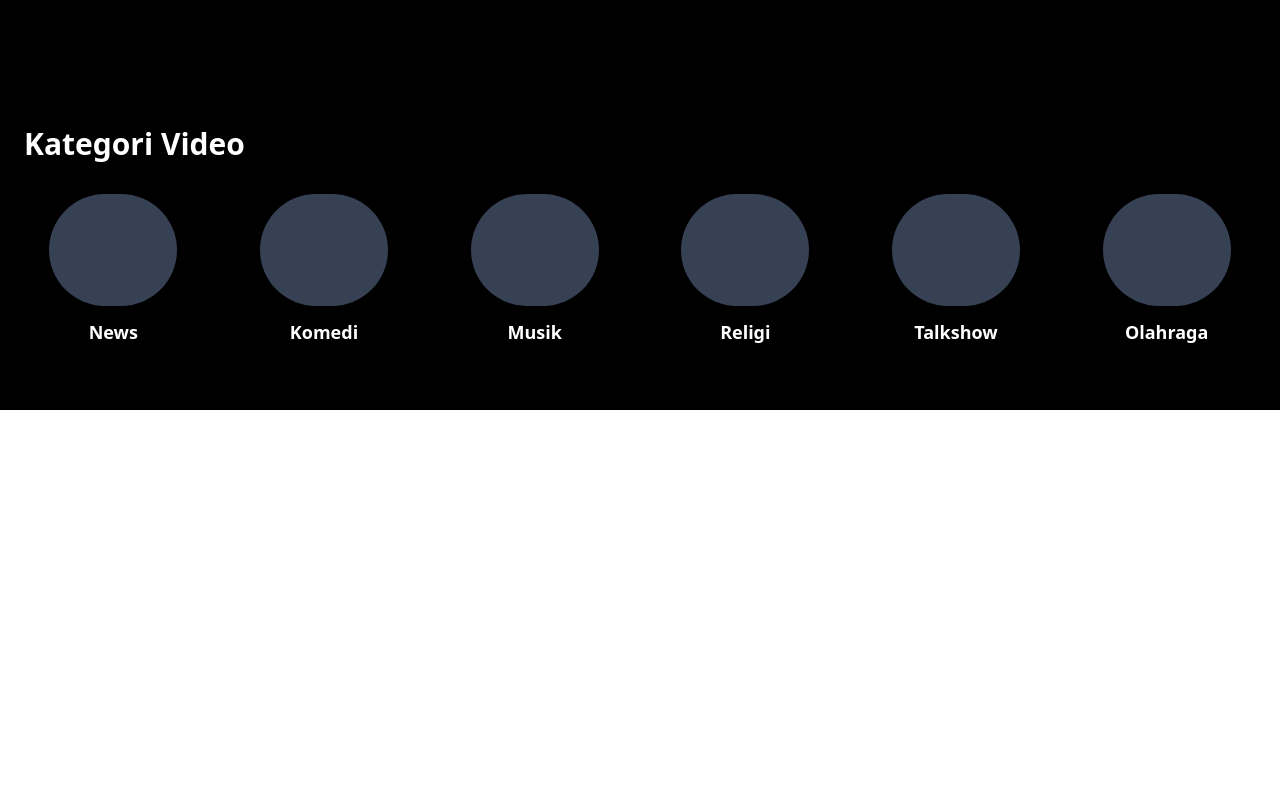
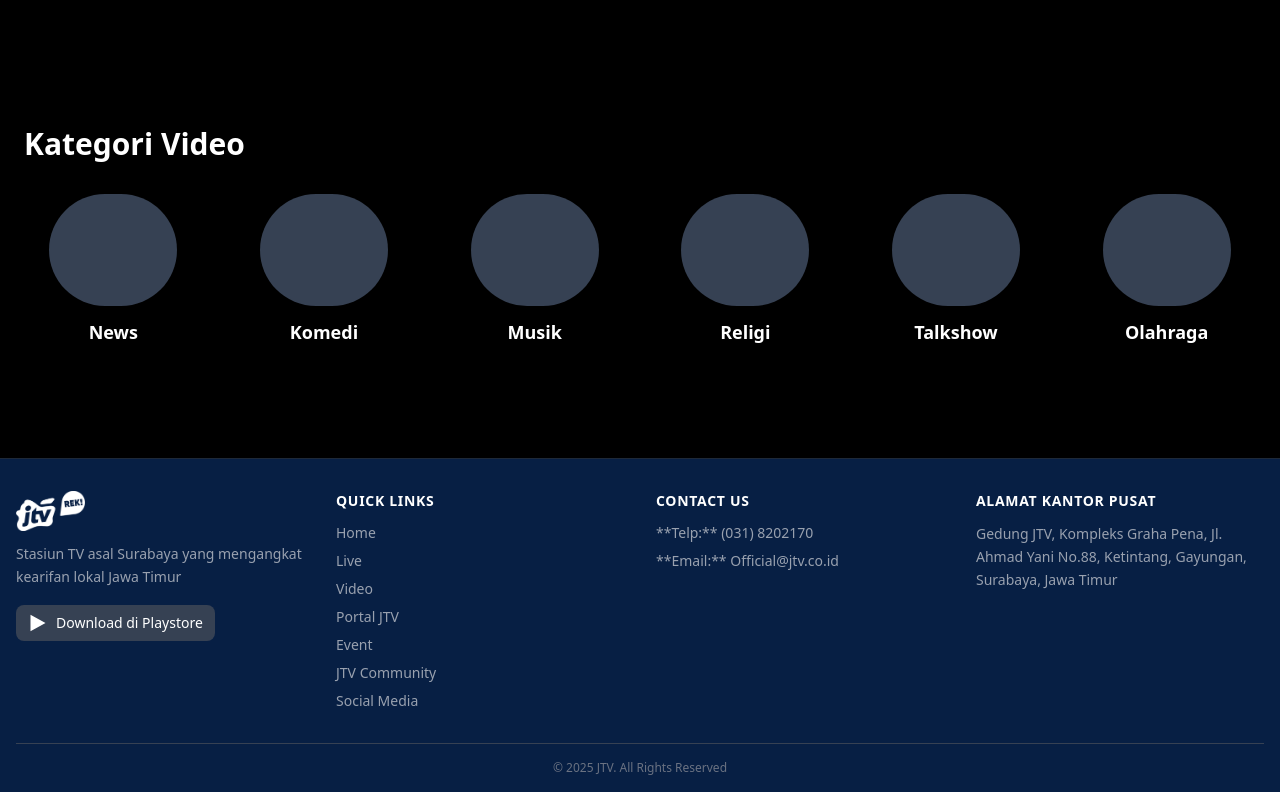
Before and after one commit to Firandita/Website-JTVHub, a Vue app: page / in a window 1280 px wide. Shown: the part 534-1326 px from the top of the page. Before the commit the page ends 944 px from the top, so only its background shows below. Built offline with nearby package versions, Linux system fonts and the light colour scheme.

Commit message:
footer bro

```diff
--- a/src/App.vue
+++ b/src/App.vue
@@ -1,5 +1,6 @@
 <script setup>
 import Navbar from './components/Navbar.vue';
+import Footer from './components/Footer.vue';
 </script>
 
 <template>
@@ -7,6 +8,7 @@ import Navbar from './components/Navbar.vue';
 
     <Navbar />
     <RouterView />
+    <Footer />
 
   </div>
 </template>
--- /dev/null
+++ b/src/components/Footer.vue
@@ -0,0 +1,65 @@
+<template>
+  <footer class="bg-[#071F44] mt-12 pt-8 pb-4 border-t border-gray-800 text-white">
+    <div class="container mx-auto px-4">
+
+      <div class="grid grid-cols-2 md:grid-cols-4 gap-8 mb-8 text-sm">
+
+        <div>
+          <img src="/jtv_putih.png" alt="JTV Logo" class="h-10 mb-3">
+
+          <p class="text-sm text-gray-400 mb-4 leading-relaxed max-w-xs">
+            Stasiun TV asal Surabaya yang mengangkat kearifan lokal Jawa Timur
+          </p>
+
+          <button class="flex items-center bg-gray-700 hover:bg-gray-600 transition duration-150 px-3 py-2 rounded-lg text-sm font-medium">
+            <svg xmlns="http://www.w3.org/2000/svg" class="w-5 h-5 mr-2" viewBox="0 0 24 24" fill="currentColor">
+                <path d="M3 2v20l18-10L3 2zm2.5 13.5l6-3.5-6-3.5v7z"/>
+            </svg>
+            Download di Playstore
+          </button>
+        </div>
+
+        <div>
+          <h4 class="font-bold mb-3 text-white uppercase tracking-wider">Quick links</h4>
+          <ul class="space-y-2 text-gray-400">
+            <li><a href="/" class="hover:text-orange-400 transition-colors">Home</a></li>
+            <li><a href="/live" class="hover:text-orange-400 transition-colors">Live</a></li>
+            <li><a href="/video" class="hover:text-orange-400 transition-colors">Video</a></li>
+            <li><a href="#" class="hover:text-orange-400 transition-colors">Portal JTV</a></li>
+            <li><a href="/event" class="hover:text-orange-400 transition-colors">Event</a></li>
+            <li><a href="/jtvcommunity" class="hover:text-orange-400 transition-colors">JTV Community</a></li>
+            <li><a href="/socialmedia" class="hover:text-orange-400 transition-colors">Social Media</a></li>
+          </ul>
+        </div>
+
+        <div>
+          <h4 class="font-bold mb-3 text-white uppercase tracking-wider">Contact us</h4>
+          <p class="text-gray-400 mb-2">
+            **Telp:** (031) 8202170
+          </p>
+          <p class="text-gray-400">
+            **Email:** Official@jtv.co.id
+          </p>
+        </div>
+
+        <div>
+          <h4 class="font-bold mb-3 text-white uppercase tracking-wider">Alamat Kantor Pusat</h4>
+          <address class="text-gray-400 not-italic leading-relaxed">
+            Gedung JTV, Kompleks Graha Pena, Jl. Ahmad Yani No.88, Ketintang, Gayungan, Surabaya, Jawa Timur
+          </address>
+        </div>
+      </div>
+
+      <div class="border-t border-gray-700 pt-4 mt-6">
+        <p class="text-xs text-gray-500 text-center">
+          © 2025 JTV. All Rights Reserved
+        </p>
+      </div>
+    </div>
+  </footer>
+</template>
+
+<script setup>
+// Jika Anda ingin menggunakan RouterLink, Anda bisa mengimpornya di sini
+// import { RouterLink } from 'vue-router';
+</script>
```
